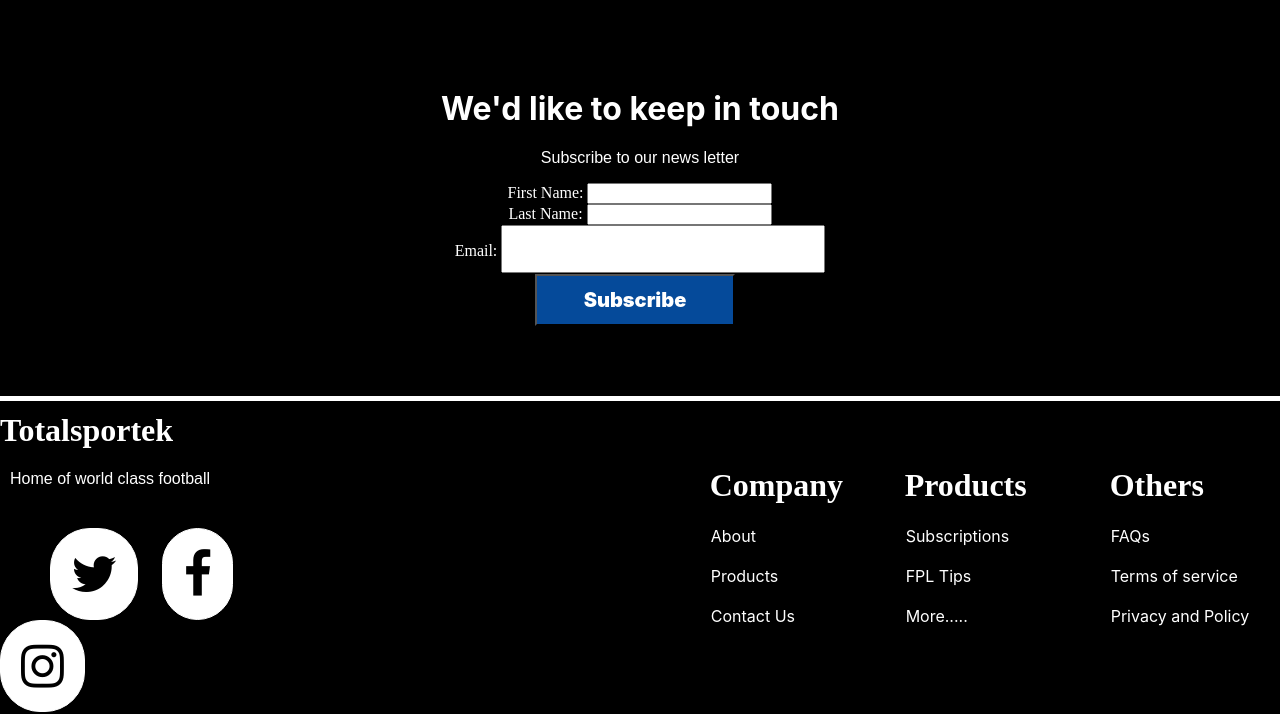
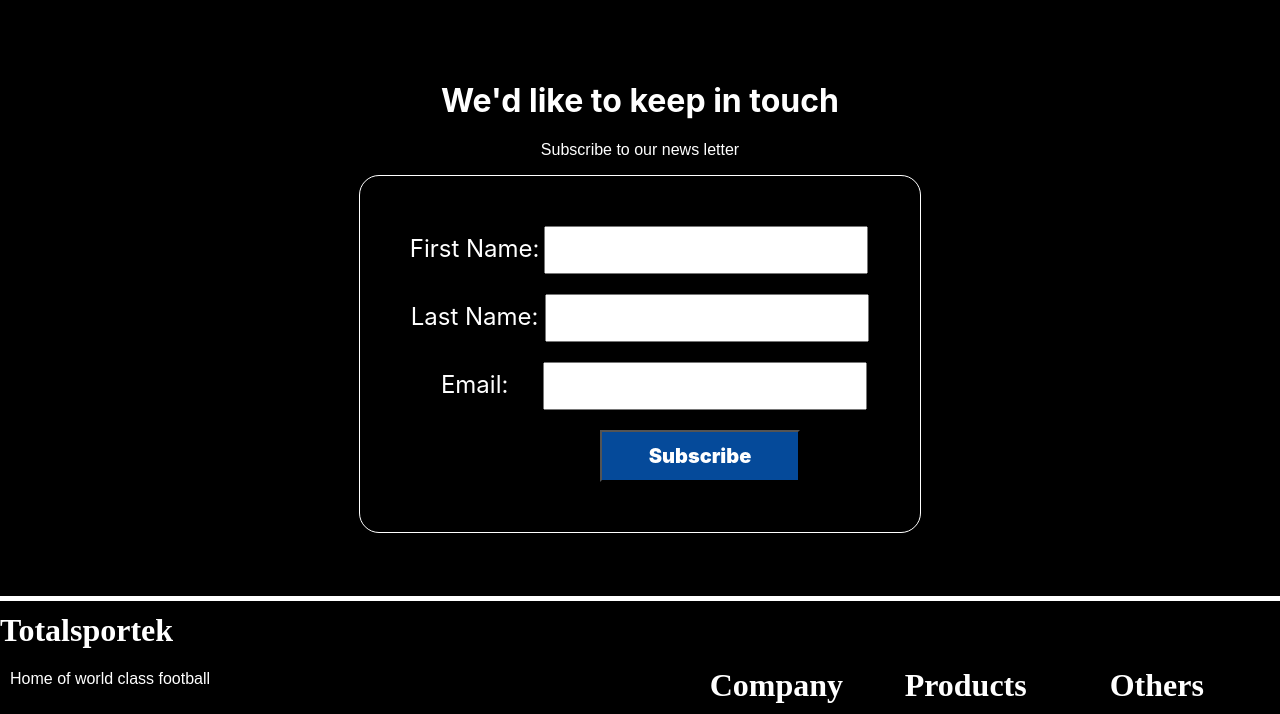
Before and after one commit to sandipbixta/allstreamfree.live, a plain HTML site: page index.html in a window 1280 px wide. Shown: the part 109-823 px from the top of the page. Drawn offline with Linux system fonts and the light colour scheme.

Commit message:
style the form on the footer

```diff
--- a/assets/css/style.css
+++ b/assets/css/style.css
@@ -62,7 +62,7 @@ body{
     display: flex;
     /* position: relative;
     top: 400px; */
-    height: 400px;
+    height: 600px;
     justify-content: center;
     background-color: black;
     align-items: center;
@@ -85,13 +85,12 @@ body{
 }
 
 #email1{
-    padding: 10px;
-    width: 300px;
-    font-size: 20px;
-    font-family: 'Inter', sans-serif;
+   position: relative;
+   left: 28px;
 }
-#email1:hover{
-    background-color:rgb(209, 230, 248);
+#fname{
+    position: relative;
+    right: 2px;
 }
 #submit{
     padding: 12px;
@@ -102,14 +101,30 @@ body{
     font-weight: 900;
     font-family: 'Inter', sans-serif;
     position: relative;
-    right: 5px;
-    top: 1px;
+    left: 60px;
 }
-
+.label{
+    font-family: 'Inter', sans-serif;
+    font-size: 1.5rem;
+}
+.input{
+    padding: 10px;
+    width: 300px;
+    font-size: 20px;
+    font-family: 'Inter', sans-serif;
+    margin-bottom: 20px;
+}
+.input:hover{
+    background-color:rgb(209, 230, 248);
+}
 #submit:hover{
     background-color: #2C3333;
 }
-
+#form{
+    border: white solid 1px;
+    padding: 50px 50px;
+    border-radius: 20px;
+}
 .container11{
     /* position: relative;
     top: 400px; */
```
